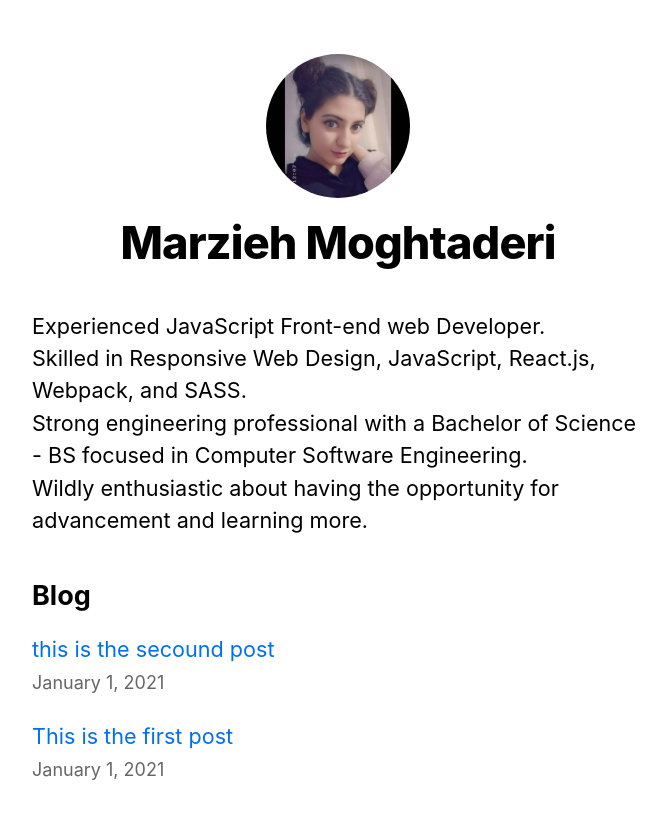
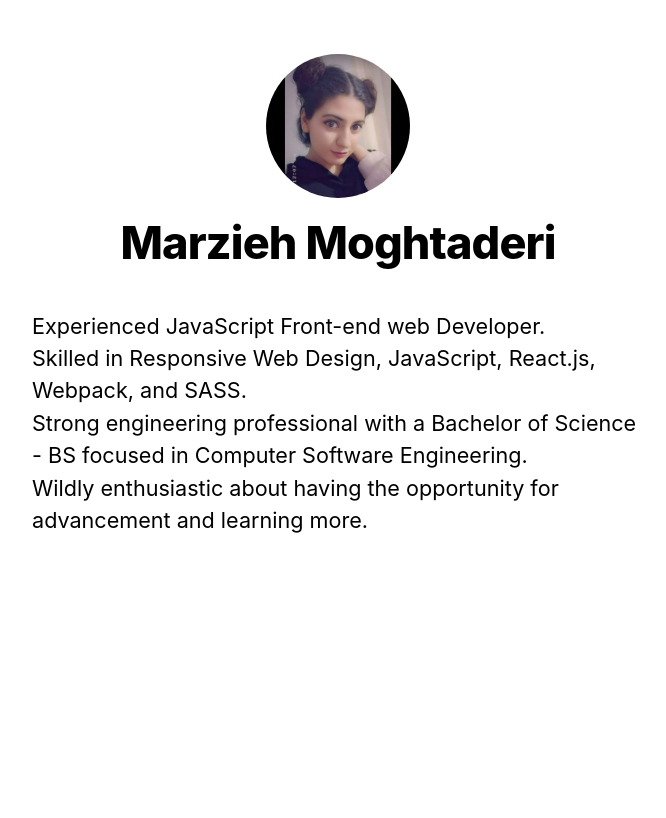
Before and after one commit to marzzy/marzzy_codes, a Next.js app: page / in a window 1280 px wide. Shown: the top 818 px of the page, without its empty margins (302-968 px from the left). Built offline with nearby package versions, Linux system fonts and the light colour scheme.

Commit message:
chore(posts-data): comment post section to make it ready then uncomment it

```diff
--- a/pages/index.tsx
+++ b/pages/index.tsx
@@ -3,7 +3,7 @@ import { GetStaticProps } from 'next'
 import Layout, { siteTitle } from 'components/layout/layout'
 import utilStyles from 'styles/utils.module.css'
 import { getSortedPostsData } from 'lib/posts'
-import PostCards from 'components/postCards/postCards'
+// import PostCards from 'components/postCards/postCards'
 import { MinimalPostsData } from 'types/post'
 
 export default function Home({
@@ -25,7 +25,7 @@ export default function Home({
           Wildly enthusiastic about having the opportunity for advancement and learning more.
         </p>
       </section>
-      <PostCards allPostsData={allPostsData} />
+      {/* <PostCards allPostsData={allPostsData} /> */}
     </Layout>
   )
 }
```
